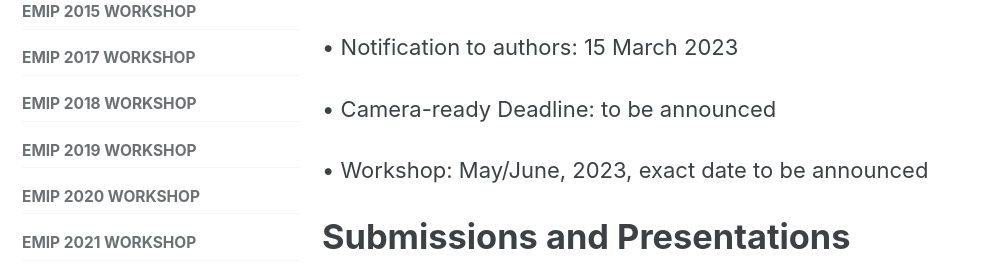
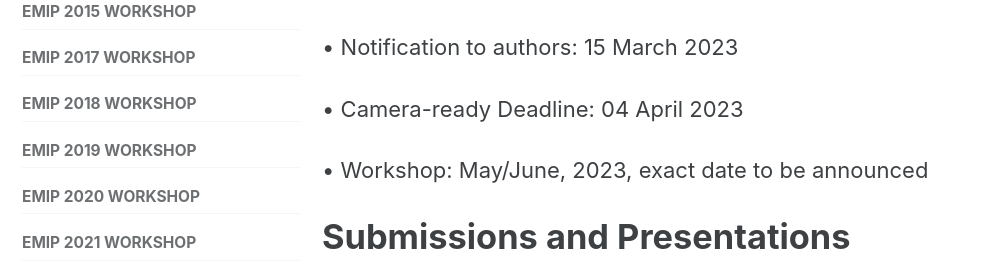
Before and after one commit to EMIPws/emipws.github.io, a Jekyll site: the page built from pages/workshop/emip-2023.md, in a window 1280 px wide and 900 px high, scrolled down 2698 px. Shown: the part 164-443 px from the top of the window, without its empty margins (0-997 px from the left). Built offline with Jekyll 4.4.1, drawn with Linux system fonts in a browser that asks for light colours; cached includes are drawn as plain includes.

Commit message:
add camera-ready deadline for 2023

```diff
--- a/pages/workshop/emip-2023.md
+++ b/pages/workshop/emip-2023.md
@@ -53,7 +53,7 @@ Important dates:
 
 • Notification to authors: 15 March 2023
 
-• Camera-ready Deadline: to be announced
+• Camera-ready Deadline: 04 April 2023
 
 • Workshop: May/June, 2023, exact date to be announced
 
```
